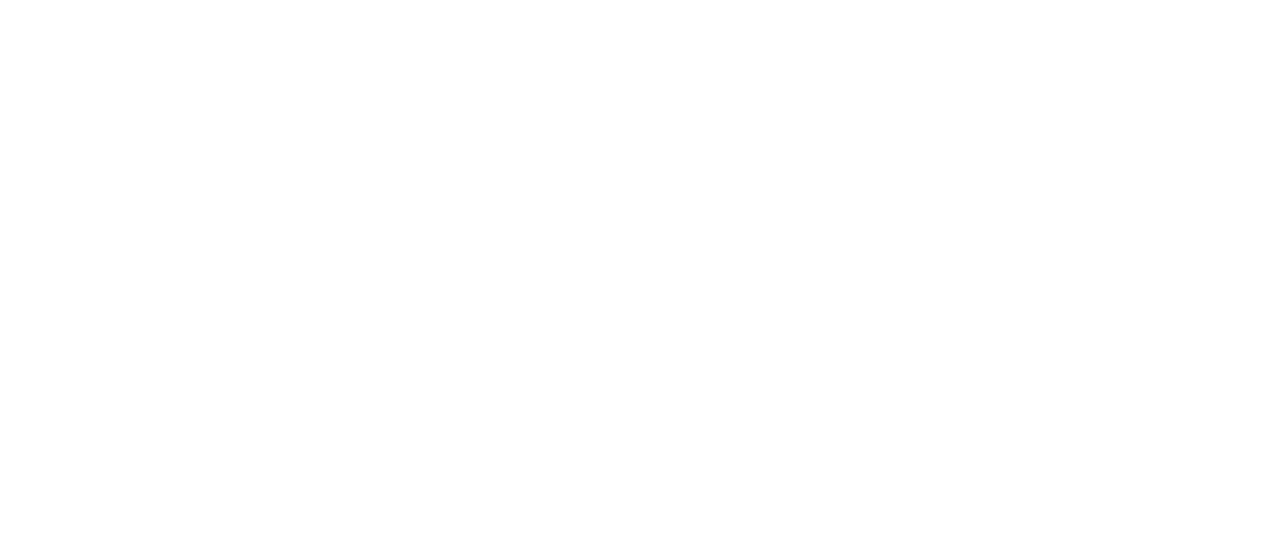
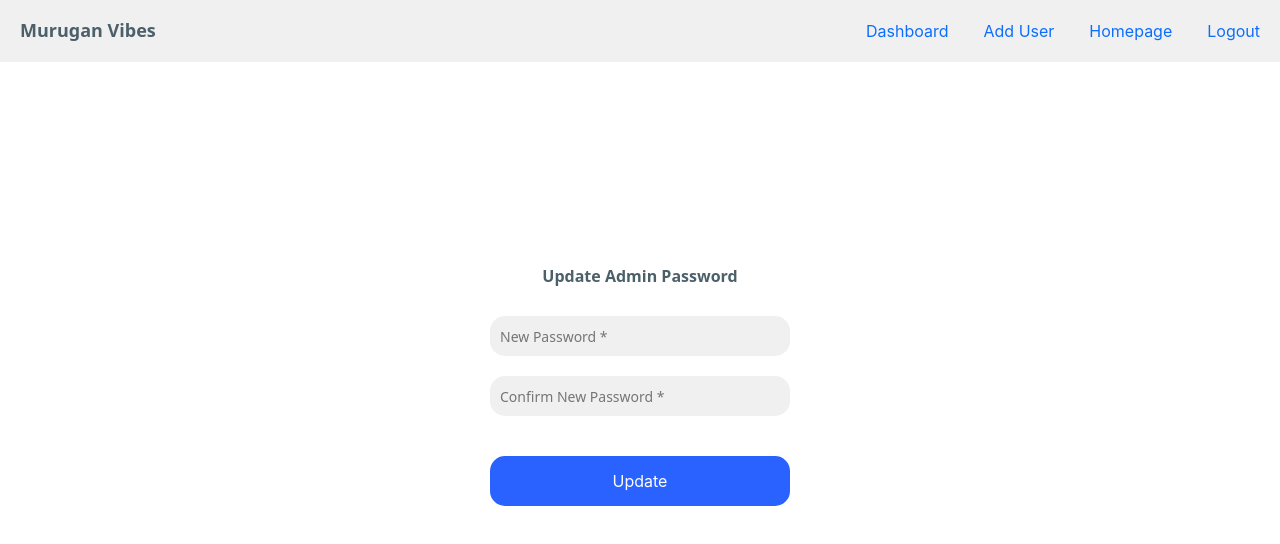
Before and after one commit to mugilan2000/adminPageReactJs, a React (Create React App) app: page /updateadminpwd/1 in a window 1280 px wide. Before the commit this address had no page. Shown: the top 544 px of the page. Built offline with nearby package versions, Linux system fonts and the light colour scheme.

Commit message:
Project upgraded

```diff
--- a/src/App.js
+++ b/src/App.js
@@ -10,6 +10,8 @@
 import { useState } from 'react';
 import AddAdminUser from './components/AddAdminUser';
 import AdminUsersList from './components/AdminUsersList';
+import UpdateAdminusers from './components/UpdateAdminusers';
+import UpdateAdminPwd from './components/UpdateAdminPwd';
 
 function App() {
   const API_URL = 'http://localhost/react/api.php';
@@ -33,7 +35,8 @@
           <Route path='/addadminuser' element={<AddAdminUser API_URL={API_URL}/>} />
           <Route path='/adminuserslist' element={<AdminUsersList API_URL={API_URL}/>} />
           <Route path='/update/:id' element={<UpdateUser API_URL={API_URL} />} />
-
+          <Route path='/adminupdate/:id' element={<UpdateAdminusers API_URL={API_URL} />} />
+          <Route path='/updateadminpwd/:id' element={<UpdateAdminPwd API_URL={API_URL}/>} />
 
         </Routes>
 
--- a/src/components/ListOfAdminUsers.js
+++ b/src/components/ListOfAdminUsers.js
@@ -1,7 +1,7 @@
 import React from 'react'
 import ListAdminUsers from './ListAdminUsers'
 
-const ListOfAdminUsers = ({adminUsers, error}) => {
+const ListOfAdminUsers = ({adminUsers, error, handleAdminUserDelete}) => {
   return (
     <>
     {
@@ -9,6 +9,7 @@
             <ListAdminUsers
                 adminUsers = {adminUsers}
                 error = {error}
+                handleAdminUserDelete = {handleAdminUserDelete}
             />
         ) : (
             <p>No Admin Users</p>
--- /dev/null
+++ b/src/components/UpdateAdminPwd.js
@@ -0,0 +1,20 @@
+import React from 'react'
+import ContentNavigation from './ContentNavigation'
+import UpdateAdminPwdHeader from './UpdateAdminPwdHeader'
+import UpdateAdminPwdInputs from './UpdateAdminPwdInputs'
+import { useParams } from 'react-router-dom'
+
+const UpdateAdminPwd = ({API_URL}) => {
+    const { id } = useParams();
+    return (
+        <>
+            <ContentNavigation />
+            <div className='addUserForm'>
+                <UpdateAdminPwdHeader />
+                <UpdateAdminPwdInputs API_URL = {API_URL} id={id}/>
+            </div>
+        </>
+    )
+}
+
+export default UpdateAdminPwd
--- /dev/null
+++ b/src/components/UpdateAdminPwdHeader.js
@@ -0,0 +1,9 @@
+import React from 'react'
+
+const UpdateAdminPwdHeader = () => {
+  return (
+    <h4 className='addUserHeading'>Update Admin Password</h4>
+  )
+}
+
+export default UpdateAdminPwdHeader
--- /dev/null
+++ b/src/components/UpdateAdminPwdInputs.js
@@ -0,0 +1,102 @@
+import axios from 'axios';
+import React, { useState } from 'react'
+import { useNavigate } from 'react-router-dom';
+import './css/adminPwdChange.css';
+
+const UpdateAdminPwdInputs = ({ API_URL, id }) => {
+  const [newPwd, setNewPwd] = useState('');
+  const [confirmNewPwd, setConfirmNewPwd] = useState('');
+  const [error, setError] = useState('');
+  const [msg, setMsg] = useState('');
+  const navigate = useNavigate();
+
+  const handleInputChange = (e, type) => {
+    switch (type) {
+      case "newpwd":
+        setError('');
+        setNewPwd(e.target.value)
+        if (e.target.value === "") {
+          setError("New Password is required");
+        }
+        break
+      case "cnewpwd":
+        setError('');
+        setConfirmNewPwd(e.target.value)
+        if (e.target.value === "") {
+          setError("Please confirm new password");
+        }
+        break
+      default:
+    }
+  }
+
+  const handleAdminPwdChange = async (e) => {
+    e.preventDefault()
+    if (newPwd !== "") {
+      if(newPwd === confirmNewPwd){
+        const userData = {
+          id: id,
+          operation: 'updateAdminPwd',
+          username: null,
+          email: null,
+          password: newPwd
+        }
+
+        console.log(userData);
+
+        try {
+          const response = await axios({
+            method: 'post',
+            url: API_URL,
+            data: JSON.stringify(userData)
+          })
+          const res = response.data;
+          console.log(res[0].result);
+          if (res[0].result === "No users found") {
+            setError(res[0].result)
+          }
+          else {
+            setMsg(res[0].result)
+            setTimeout(function () {
+              navigate('/adminuserslist')
+            }, 3000)
+          }
+        }
+        catch (e) {
+          console.log(e)
+        }
+      }
+      else{
+        setError("New Password and Confirm New Password not same")
+      }
+    }
+    else {
+      setError("Please fill details")
+    }
+  }
+
+  return (
+    <main className='addUserMain'>
+
+      <form className='loginInputs' onSubmit={handleAdminPwdChange}>
+
+        <p>
+
+          {
+            error !== "" ? <span className='error'>{error}</span> : <span className='success'>{msg}</span>
+          }
+        </p>
+
+        <label htmlFor='newpwd'>New Password</label>
+        <input type='password' className='emailBox' id='newpwdbox' placeholder='New Password *' onChange={(e) => handleInputChange(e, 'newpwd')} />
+
+        <label htmlFor='cnewpwd'>Confirm New Password</label>
+        <input type='password' className='emailBox' id='cnewpwdbox' placeholder='Confirm New Password *' onChange={(e) => handleInputChange(e, 'cnewpwd')} />
+
+        <button type='submit'>Update</button>
+      </form>
+    </main>
+  )
+}
+
+export default UpdateAdminPwdInputs
--- /dev/null
+++ b/src/components/UpdateAdminUserFooter.js
@@ -0,0 +1,12 @@
+import React from 'react'
+import { Link } from 'react-router-dom'
+
+const UpdateAdminUserFooter = ({id}) => {
+  return (
+    <footer className='loginFooter'>
+        <Link to={`/updateadminpwd/${id}`}>Change Password?</Link>
+    </footer>
+  )
+}
+
+export default UpdateAdminUserFooter
--- /dev/null
+++ b/src/components/UpdateAdminUserHeader.js
@@ -0,0 +1,9 @@
+import React from 'react'
+
+const UpdateAdminUserHeader = () => {
+  return (
+    <h4 className='addUserHeading'>Update Admin User</h4>
+  )
+}
+
+export default UpdateAdminUserHeader
--- /dev/null
+++ b/src/components/UpdateAdminUserInputs.js
@@ -0,0 +1,129 @@
+import axios from 'axios';
+import React, { useEffect, useState } from 'react'
+import { useNavigate, useParams } from 'react-router-dom';
+
+const UpdateAdminUserInputs = ({ API_URL }) => {
+
+  const { id } = useParams();
+
+  const [userName, setUserName] = useState('');
+  const [email, setEmail] = useState('');
+  const [error, setError] = useState('');
+  const [msg, setMsg] = useState('');
+  const navigate = useNavigate();
+
+  useEffect(() => {
+    const fetchAdminUsersForUpdate = async () => {
+      const userData = {
+        id: id,
+        username: null,
+        email: null,
+        password: null,
+        operation: 'fetchADUsersForUpdate'
+      }
+      console.log(JSON.stringify(userData))
+      try {
+        const response = await axios({
+          method: 'post',
+          url: API_URL,
+          data: JSON.stringify(userData)
+        })
+
+        const res = response.data;
+        console.log(res[0].username + " " + res[0].email);
+        setUserName(res[0].username);
+        setEmail(res[0].email)
+      }
+      catch (e) {
+        console.log(e);
+      }
+    }
+
+
+    (async () => await fetchAdminUsersForUpdate())()
+
+  }, [])
+
+
+  const handleInputChange = (e, type) => {
+    switch (type) {
+      case "email":
+        setError('');
+        setEmail(e.target.value)
+        if (e.target.value === "") {
+          setError("Email is required");
+        }
+        break
+      case "username":
+        setError('');
+        setUserName(e.target.value)
+        if (e.target.value === "") {
+          setError("Username is required");
+        }
+        break
+      default:
+    }
+  }
+
+  const handleUpdateAdminUser = async (e) => {
+    e.preventDefault()
+    if (email !== "" && userName !== "") {
+      const userData = {
+        id: id,
+        operation: 'updateAdminUser',
+        username: userName,
+        email: email,
+        password: null
+      }
+
+      console.log(userData);
+
+      try {
+        const response = await axios({
+          method: 'post',
+          url: API_URL,
+          data: JSON.stringify(userData)
+        })
+        const res = response.data;
+        console.log(res[0].result);
+        if (res[0].result === "Username Already Exists" || res[0].result === "Email Already Exists") {
+          setError(res[0].result)
+        }
+        else {
+          setMsg(res[0].result)
+          setTimeout(function () {
+            navigate('/adminuserslist')
+          }, 3000)
+        }
+      }
+      catch (e) {
+        console.log(e)
+      }
+    }
+  }
+
+  return (
+    <main className='addUserMain'>
+
+      <form className='loginInputs' onSubmit={handleUpdateAdminUser}>
+
+        <p>
+
+          {
+            error !== "" ? <span className='error'>{error}</span> : <span className='success'>{msg}</span>
+          }
+        </p>
+
+        <label htmlFor='username'>Username</label>
+        <input type='text' className='usernameBox' placeholder='Username *' value={userName} onChange={(e) => handleInputChange(e, 'username')} autoFocus />
+
+        <label htmlFor='email'>Email Address</label>
+        <input type='text' className='emailBox' placeholder='E-mail Address *' value={email} onChange={(e) => handleInputChange(e, 'email')} />
+
+        <button type='submit'>Update</button>
+      </form>
+    </main>
+  )
+}
+
+export default UpdateAdminUserInputs
--- /dev/null
+++ b/src/components/UpdateAdminusers.js
@@ -0,0 +1,22 @@
+import React from 'react'
+import ContentNavigation from './ContentNavigation'
+import UpdateAdminUserHeader from './UpdateAdminUserHeader'
+import UpdateAdminUserInputs from './UpdateAdminUserInputs'
+import UpdateAdminUserFooter from './UpdateAdminUserFooter'
+import { useParams } from 'react-router-dom'
+
+const UpdateAdminusers = ({ API_URL }) => {
+    const { id } = useParams();
+    return (
+        <>
+            <ContentNavigation />
+            <div className='addUserForm'>
+                <UpdateAdminUserHeader />
+                <UpdateAdminUserInputs API_URL={API_URL} />
+                <UpdateAdminUserFooter id={id}/>
+            </div>
+        </>
+    )
+}
+
+export default UpdateAdminusers
--- /dev/null
+++ b/src/components/css/adminPwdChange.css
@@ -0,0 +1,9 @@
+#oldpwdbox{
+margin-bottom: 20px;
+}
+#newpwdbox{
+    margin-bottom: 20px;
+}
+#cnewpwdbox{
+    margin-bottom: 20px;
+}
```
Also changed, not shown: src/components/AdminUsersList.js (+29 -0 lines), src/components/ListAdminUsers.js (+9 -2 lines).
